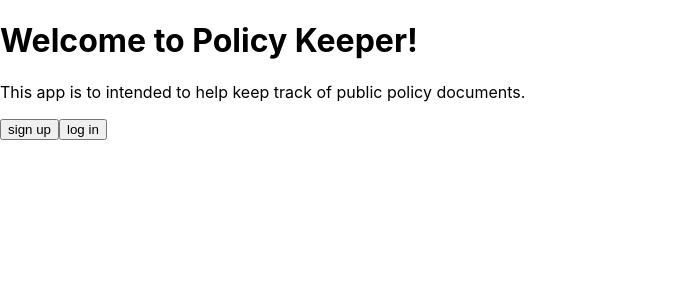
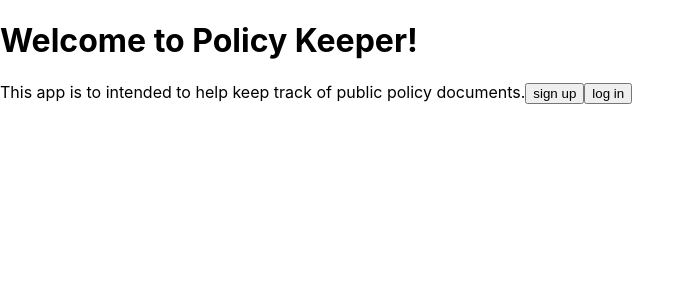
Before and after one commit to kellduran/policy-keeper, a React (Create React App) app in the folder client/: page / in a window 1280 px wide. Shown: the top 300 px of the page, without its empty margins (0-695 px from the left). Built offline with nearby package versions, Linux system fonts and the light colour scheme; no server answers.

Commit message:
redirect after login working--dynamic button rendering needs fixing

```diff
--- a/client/src/App.js
+++ b/client/src/App.js
@@ -24,7 +24,7 @@ function App() {
         <Route path="/login" element={ <Login setCurrentUser={ setCurrentUser }   currentUser={ currentUser } /> } />
         <Route path="/signup" element={ <SignupForm /> } />
         <Route path="/policy" element= {<AuthRoute setCurrentUser={   setCurrentUser } currentUser={ currentUser }><PolicyContainer   setCurrentUser= { setCurrentUser}  currentUser={ currentUser}/></   AuthRoute>}/>
-        <Route path="/user" element= {< UserContainer setCurrentUser= {  setCurrentUser}  currentUser={ currentUser}/>}/>
+        <Route path="/user" element= {<AuthRoute setCurrentUser={   setCurrentUser } currentUser={ currentUser }>< UserContainer setCurrentUser= {  setCurrentUser}  currentUser={ currentUser}/></   AuthRoute>}/>
         <Route path="*" element={ <NotFound /> } />
       </Routes>
     </>
--- a/client/src/components/Home.js
+++ b/client/src/components/Home.js
@@ -1,15 +1,49 @@
-import React from "react";
+import React, { useState, useEffect } from "react";
 import { NavButton} from "../tools/hooks";
 
-function Home(){
+function Home( ){
+    const [showOtherButtons, setShowOtherButtons] = useState(false)
+    const [currentUser, setCurrentUser] = useState("");
+    useEffect(() => {
+        fetch("/me").then((res) => {
+          if (res.ok) {
+            res.json().then((user) => {
+                setCurrentUser(user);
+                console.log(currentUser.id, "From Home");
+                setShowOtherButtons(true);
+            });
+          } else {
+            setShowOtherButtons(false)
+          }
+        })
+      }, [])
+
+
+
+    const loggedButtons =  (
+        <div>
+        <NavButton path="/logout" text="Log Out" />
+        <NavButton path="/user" text="My Page" />
+        <NavButton path="/policy" text="Policies" />
+        </div>
+    )
+
+    const notLogged = (
+        <div>
+        This app is to intended to help keep track of public policy documents.
+        <NavButton path="/signup" text="sign up" />
+        <NavButton path="/login" text="log in" />
+        </div>
+    )
+
     return(
         <div>
             <h1>Welcome to Policy Keeper!</h1>
-            <p>This app is to intended to help keep track of public policy documents. </p>
-            <NavButton path="/signup" text="sign up" />
-            <NavButton path="/login" text="log in" />
+            {showOtherButtons ? loggedButtons : notLogged }
         </div>
-    )
-}
+    );
+
+
+};
 
 export default Home;
--- a/client/src/components/Login.js
+++ b/client/src/components/Login.js
@@ -3,7 +3,6 @@ import { useNavigate } from "react-router-dom";
 import UserContainer from "./UserContainer";
 
 function Login({ setCurrentUser, currentUser }){
-
     const [errors, setErrors] = useState([])
 
     const [formData, setFormData] = useState({
@@ -21,7 +20,7 @@ function Login({ setCurrentUser, currentUser }){
         })
       };
 
-        // const navigate = useNavigate();
+        const navigate = useNavigate();
 
       function handleSubmit(e) {
         e.preventDefault();
@@ -40,7 +39,7 @@ function Login({ setCurrentUser, currentUser }){
             {
               currentUser = setCurrentUser(user)
               console.log(user)
-            }).then(() =>{ <UserContainer currentUser={currentUser}/>});
+            }).then(navigate('/'));
           } else {
             res.json().then((json) =>
               setErrors(json.errors)
```
